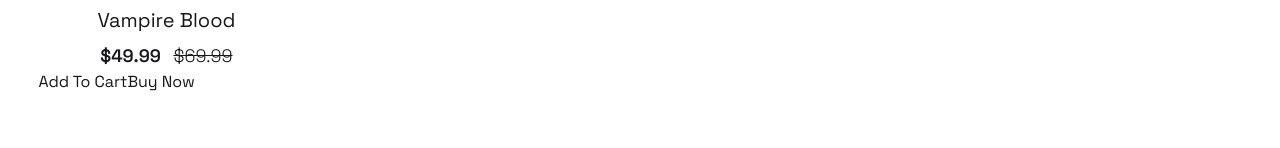
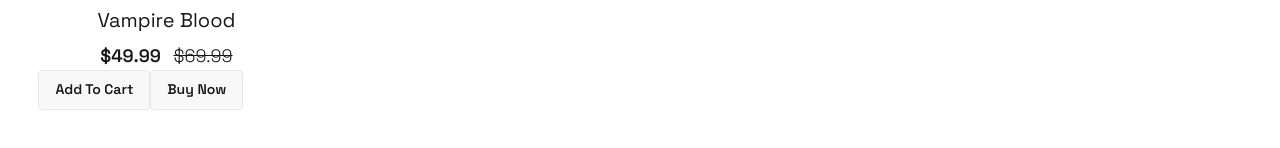
Before and after one commit to Suprio-Das/Fragrance-Fusion, a React (Vite) app: page / in a window 1280 px wide. Shown: the part 1130-1278 px from the top of the page. Built offline with nearby package versions, Linux system fonts and the light colour scheme.

Commit message:
button style added

```diff
--- a/src/Components/Shared/ProductCard.jsx
+++ b/src/Components/Shared/ProductCard.jsx
@@ -22,8 +22,8 @@ const ProductCard = () => {
             <p className="text-lg font-semibold text-center">$49.99 <strike className="font-light ms-2">$69.99</strike></p>
             {/* Product Actions */}
             <div>
-                <button>Add To Cart</button>
-                <button>Buy Now</button>
+                <button className="btn">Add To Cart</button>
+                <button className="btn">Buy Now</button>
             </div>
         </div>
     );
```
